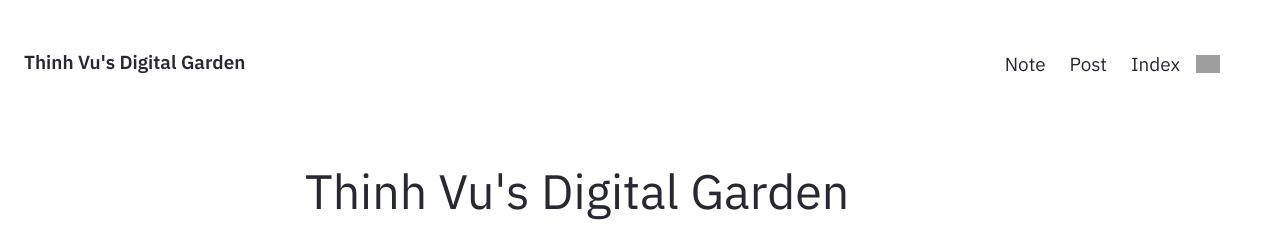
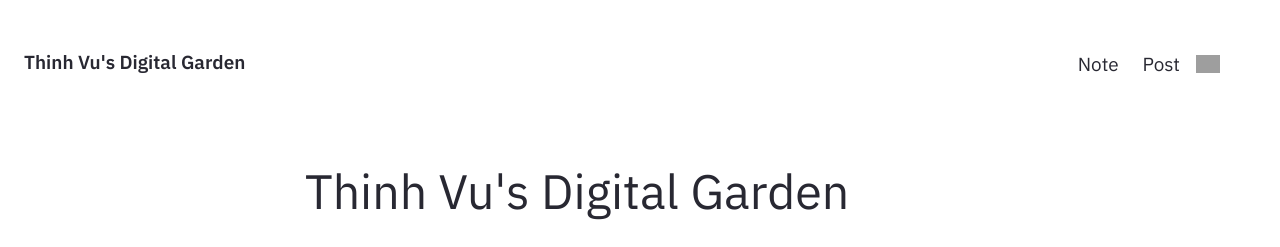
Before and after one commit to thinh-vu/thinh-vu.github.io, a Jekyll site: the page built from pages/index.md, in a window 1280 px wide. Shown: the top 247 px of the page. Built offline with Jekyll 4.4.1, drawn with Linux system fonts in a browser that asks for light colours; grey boxes are pictures that could not be loaded.

Commit message:
Update Nav.html

```diff
--- a/_includes/Nav.html
+++ b/_includes/Nav.html
@@ -59,9 +59,6 @@
         <a href="{{'/posts' | relative_url}}" class="navbar-item">
           Post
         </a>
-        <a href="{{'/index' | relative_url}}" class="navbar-item">
-          Index
-        </a>
       </div>
       <div class="navbar-end is-hidden-mobile" onclick="modeSwitcher()" >
         <div class="navbar-item">
```
